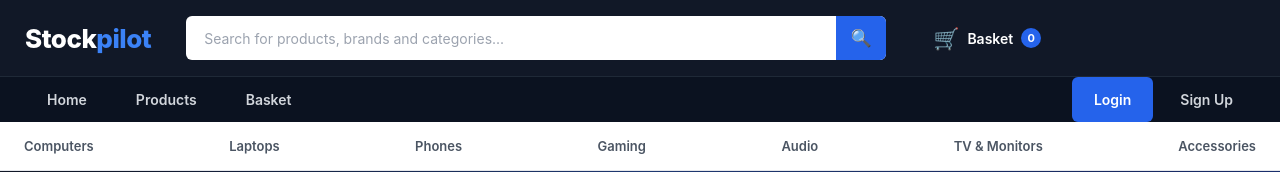
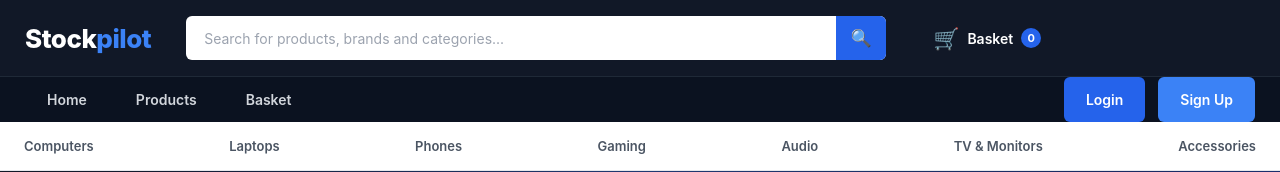
Before and after one commit to kega994/Stockpilot, a React (Vite) app in the folder client/: page / in a window 1280 px wide. Shown: the top 172 px of the page. Built offline with nearby package versions, Linux system fonts and the light colour scheme; no server answers.

Commit message:
Update Header.css

```diff
--- a/client/src/styles/Header.css
+++ b/client/src/styles/Header.css
@@ -274,3 +274,19 @@
 .login-nav-button:hover {
   background: #1d4ed8 !important;
 }
+
+/* Sign Up button */
+
+.signup-nav-button {
+  margin-left: 8px;
+
+  background: #3b82f6 !important;
+  color: white !important;
+
+  border-radius: 6px;
+}
+
+.signup-nav-button:hover {
+  background: #1d4ed8 !important;
+  color: white !important;
+}
```
